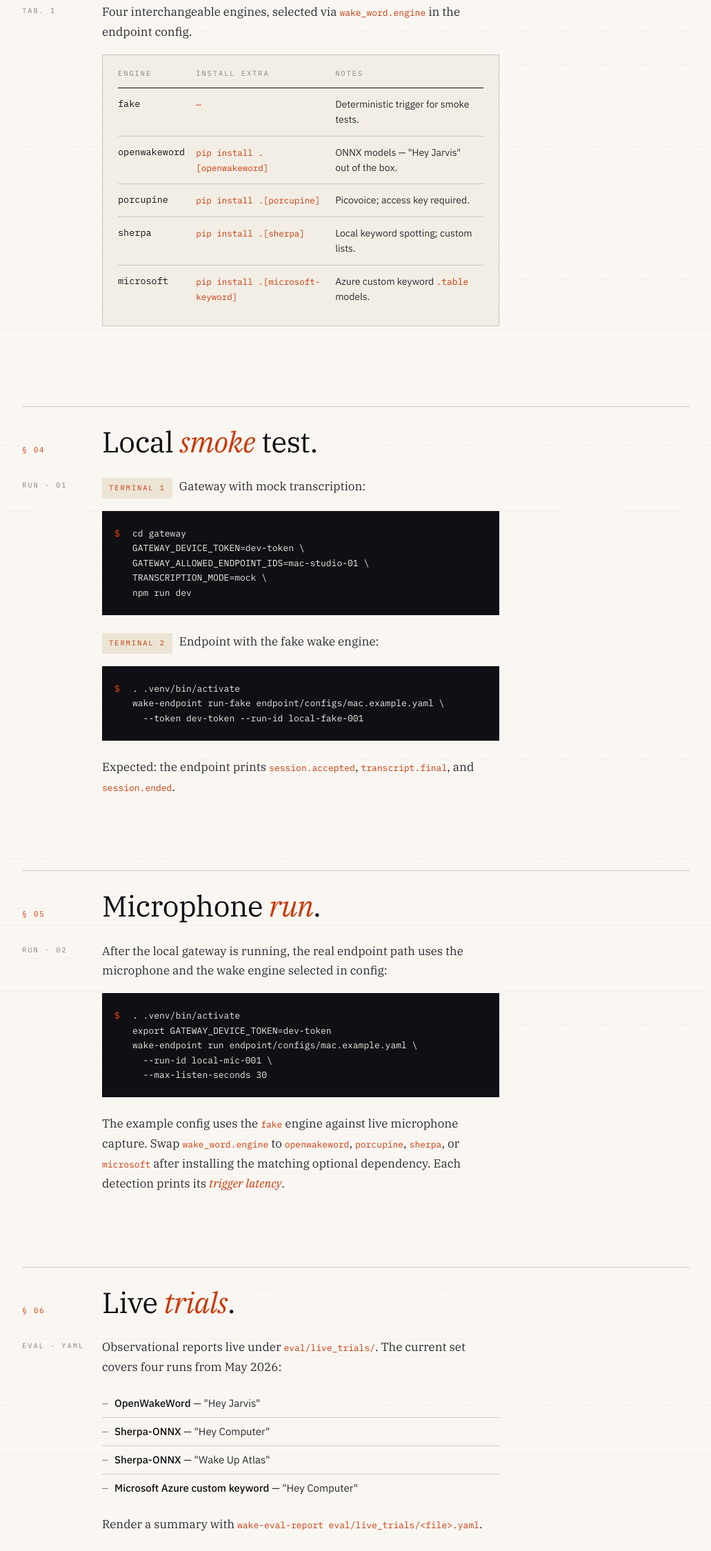
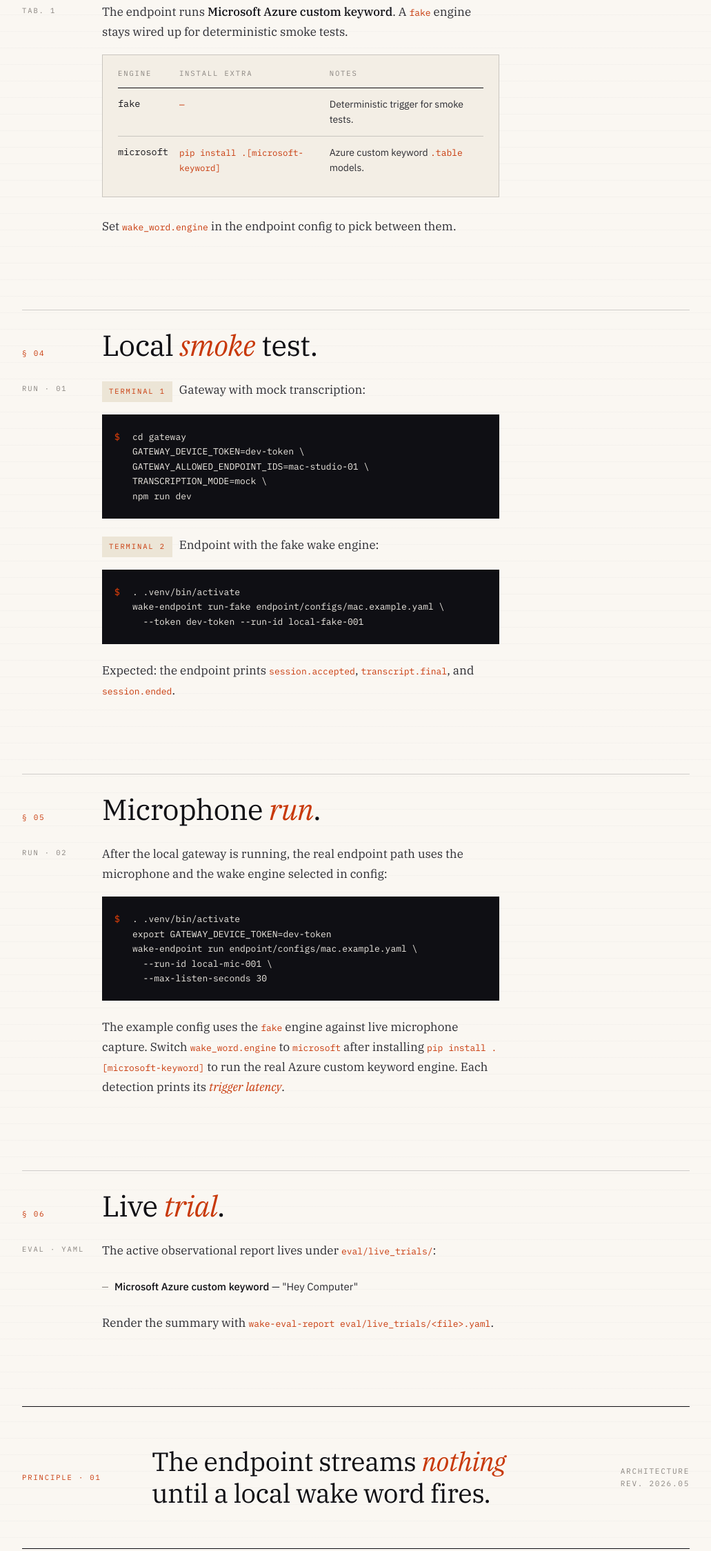
Before and after one commit to willkmacdonald/wake-word, a plain HTML site: page README.html in a window 1280 px wide. Shown: the part 1634-3883 px from the top of the page at 69% size, without its empty margins (124-1155 px from the left). Drawn offline with Linux system fonts and the light colour scheme.

Commit message:
docs: keep only Microsoft custom keyword in README
OpenWakeWord, Porcupine, and Sherpa-ONNX adapters aren't actually in use.
Update both READMEs to show only the Microsoft Azure custom keyword engine
(plus fake for smoke tests), and trim the live-trial list to the one
recorded Microsoft run.

```diff
--- a/README.html
+++ b/README.html
@@ -704,18 +704,19 @@
       </div>
     </section>
 
-    <!-- §03 Wake engines -->
+    <!-- §03 Wake engine -->
     <section>
       <div class="section-head">
         <div class="sym">§ 03</div>
-        <h2>Wake engines, <em>swappable</em>.</h2>
+        <h2>Wake engine, <em>chosen</em>.</h2>
       </div>
       <div class="section-body">
         <div class="gutter">Tab. 1</div>
         <div class="content">
           <p>
-            Four interchangeable engines, selected via
-            <span class="file">wake_word.engine</span> in the endpoint config.
+            The endpoint runs <strong>Microsoft Azure custom keyword</strong>.
+            A <span class="file">fake</span> engine stays wired up for
+            deterministic smoke tests.
           </p>
           <div class="table-wrap">
             <table>
@@ -733,21 +734,6 @@
                   <td>Deterministic trigger for smoke tests.</td>
                 </tr>
                 <tr>
-                  <td>openwakeword</td>
-                  <td><code>pip install .[openwakeword]</code></td>
-                  <td>ONNX models — "Hey Jarvis" out of the box.</td>
-                </tr>
-                <tr>
-                  <td>porcupine</td>
-                  <td><code>pip install .[porcupine]</code></td>
-                  <td>Picovoice; access key required.</td>
-                </tr>
-                <tr>
-                  <td>sherpa</td>
-                  <td><code>pip install .[sherpa]</code></td>
-                  <td>Local keyword spotting; custom lists.</td>
-                </tr>
-                <tr>
                   <td>microsoft</td>
                   <td><code>pip install .[microsoft-keyword]</code></td>
                   <td>Azure custom keyword <span class="file">.table</span> models.</td>
@@ -755,6 +741,10 @@
               </tbody>
             </table>
           </div>
+          <p>
+            Set <span class="file">wake_word.engine</span> in the endpoint
+            config to pick between them.
+          </p>
         </div>
       </div>
     </section>
@@ -813,41 +803,35 @@
   --max-listen-seconds 30</div>
           <p>
             The example config uses the <span class="file">fake</span> engine
-            against live microphone capture. Swap
+            against live microphone capture. Switch
             <span class="file">wake_word.engine</span> to
-            <span class="file">openwakeword</span>,
-            <span class="file">porcupine</span>,
-            <span class="file">sherpa</span>, or
-            <span class="file">microsoft</span> after installing the matching
-            optional dependency. Each detection prints its <em>trigger
-            latency</em>.
+            <span class="file">microsoft</span> after installing
+            <span class="file">pip install .[microsoft-keyword]</span> to run
+            the real Azure custom keyword engine. Each detection prints its
+            <em>trigger latency</em>.
           </p>
         </div>
       </div>
     </section>
 
-    <!-- §06 Live trials -->
+    <!-- §06 Live trial -->
     <section>
       <div class="section-head">
         <div class="sym">§ 06</div>
-        <h2>Live <em>trials</em>.</h2>
+        <h2>Live <em>trial</em>.</h2>
       </div>
       <div class="section-body">
         <div class="gutter">Eval · YAML</div>
         <div class="content">
           <p>
-            Observational reports live under
-            <span class="file">eval/live_trials/</span>. The current set covers
-            four runs from May 2026:
+            The active observational report lives under
+            <span class="file">eval/live_trials/</span>:
           </p>
           <ul>
-            <li><strong>OpenWakeWord</strong> — "Hey Jarvis"</li>
-            <li><strong>Sherpa-ONNX</strong> — "Hey Computer"</li>
-            <li><strong>Sherpa-ONNX</strong> — "Wake Up Atlas"</li>
             <li><strong>Microsoft Azure custom keyword</strong> — "Hey Computer"</li>
           </ul>
           <p>
-            Render a summary with
+            Render the summary with
             <span class="file">wake-eval-report eval/live_trials/&lt;file&gt;.yaml</span>.
           </p>
         </div>
@@ -896,8 +880,8 @@
         </div>
         <div class="status-card">
           <div class="label">Built · 03</div>
-          <h3>Wake <em>engines</em></h3>
-          <p>OpenWakeWord, Porcupine, Sherpa-ONNX, and Microsoft custom keyword adapters. Detection latency printed per trigger.</p>
+          <h3>Wake <em>engine</em></h3>
+          <p>Microsoft Azure custom keyword adapter. Detection latency printed per trigger.</p>
         </div>
         <div class="status-card">
           <div class="label">Built · 04</div>
@@ -906,8 +890,8 @@
         </div>
         <div class="status-card">
           <div class="label">Built · 05</div>
-          <h3>Live-trial <em>reports</em></h3>
-          <p>Observational report format with four recorded runs across OpenWakeWord, Sherpa-ONNX, and Microsoft Azure.</p>
+          <h3>Live-trial <em>report</em></h3>
+          <p>Observational report format with one recorded run — Microsoft Azure custom keyword, "Hey Computer."</p>
         </div>
         <div class="status-card">
           <div class="label">Not yet · 06</div>
```
Also changed, not shown: README.md.
